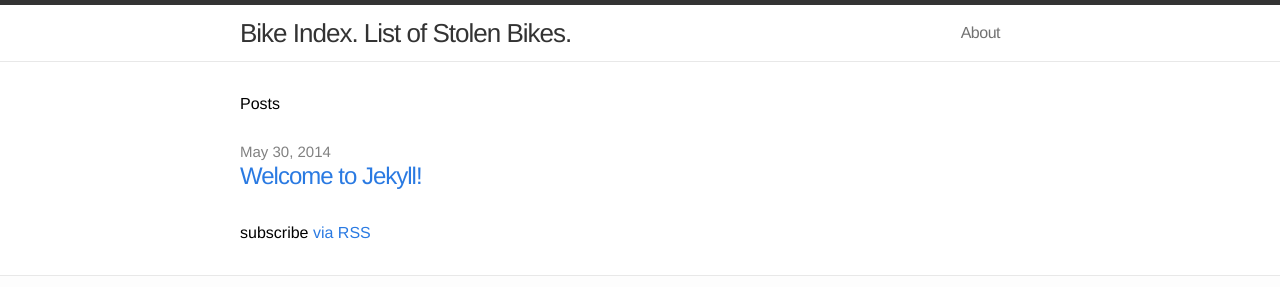
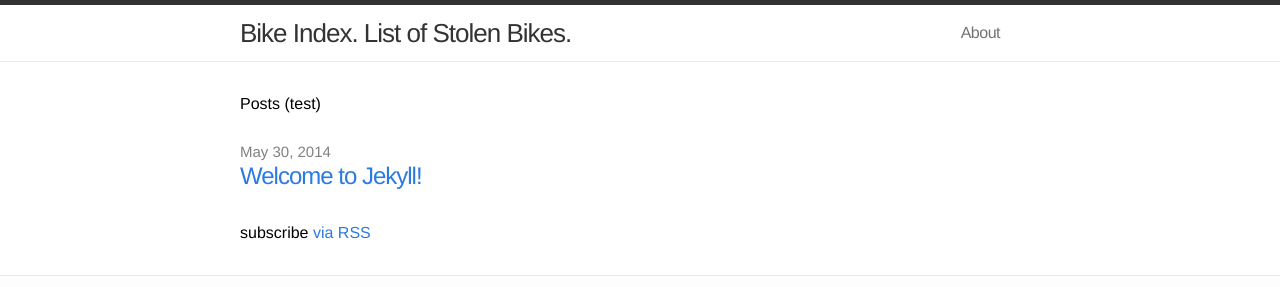
Before and after one commit to andrewborstein/stolen-bike-list, a Jekyll site: the page built from index.html, in a window 1280 px wide. Shown: the top 287 px of the page. Built offline with Jekyll 4.4.1, drawn with Linux system fonts in a browser that asks for light colours.

Commit message:
One change
Added (test) after Posts

```diff
--- a/index.html
+++ b/index.html
@@ -4,7 +4,7 @@ layout: default
 
 <div class="home">
 
-  <h1>Posts</h1>
+  <h1>Posts (test)</h1>
 
   <ul class="posts">
     {% for post in site.posts %}
```
